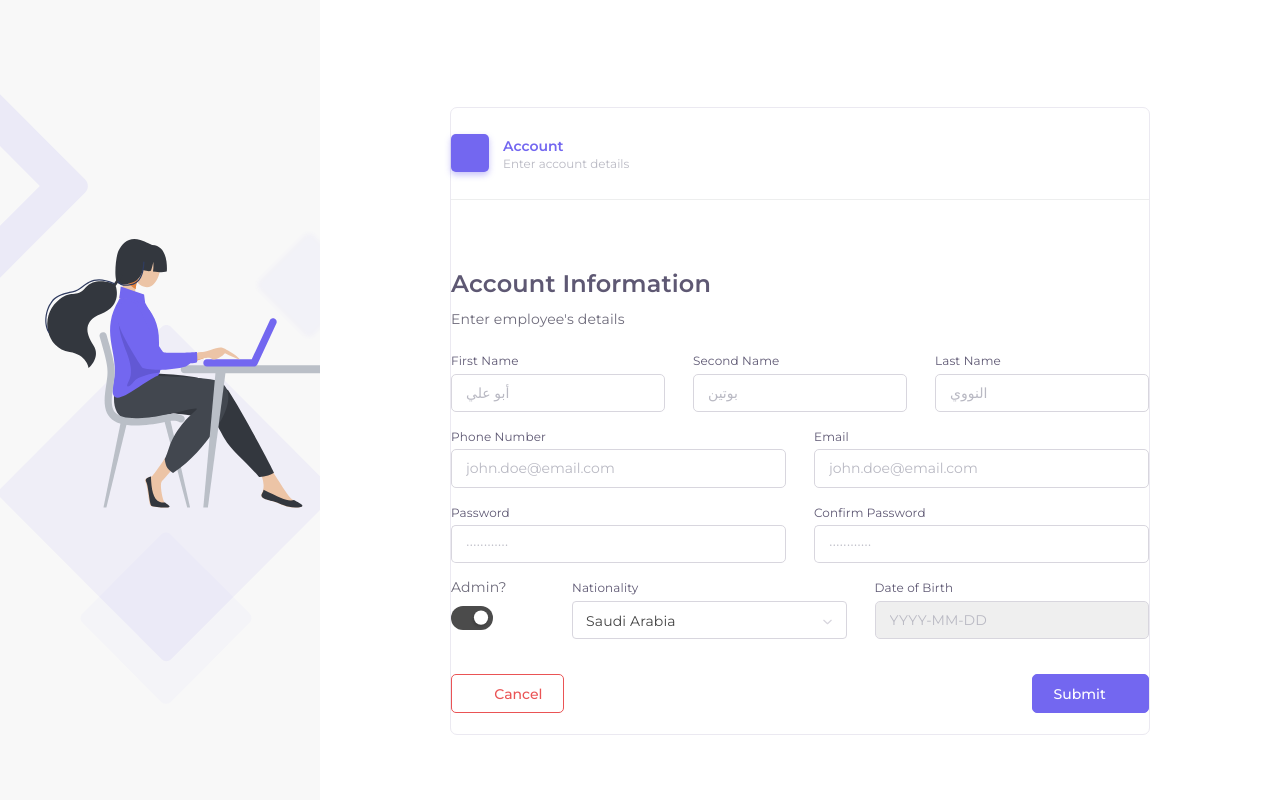
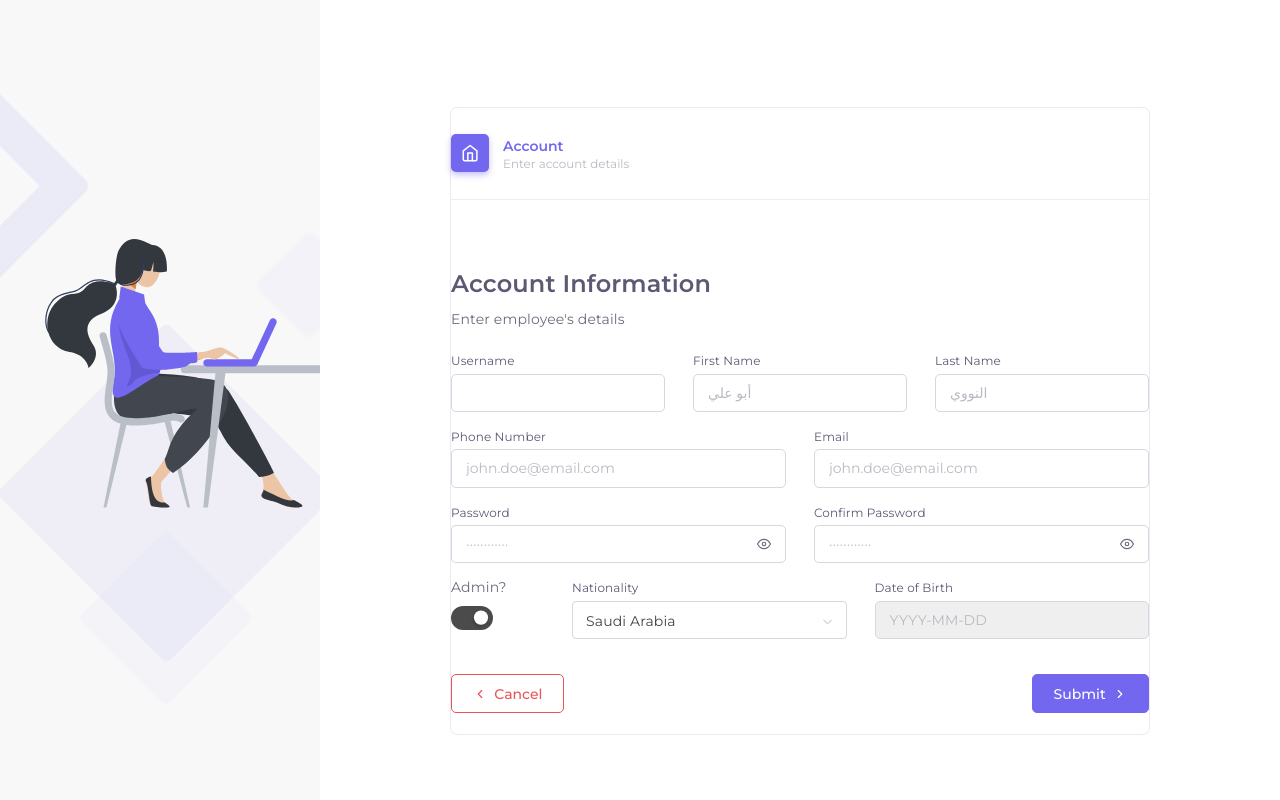
Before and after one commit to Mohammad771/HRM, a Django app: page /register/ in a window 1280 px wide. Run offline with Django 4.2, Linux system fonts and the light colour scheme; some libraries are stand-ins or nearby versions.

Commit message:
added user registration

```diff
--- a/templates/users/login.html
+++ b/templates/users/login.html
@@ -99,7 +99,7 @@
 
                                 <p class="text-center mt-2">
                                     <span>New on our platform?</span>
-                                    <a href="auth-register-basic.html">
+                                    <a href="{% url 'users:users/register' %}">
                                         <span>Create an account</span>
                                     </a>
                                 </p>
--- a/templates/users/register.html
+++ b/templates/users/register.html
@@ -84,79 +84,87 @@
                                                 </span>
                                             </button>
                                         </div>
-
-
                                     </div>
+                                        {{register_form.errors}}
                                     <div class="bs-stepper-content px-0 mt-4">
                                         <div id="account-details" class="content" role="tabpanel" aria-labelledby="account-details-trigger">
                                             <div class="content-header mb-2">
                                                 <h2 class="fw-bolder mb-75">Account Information</h2>
                                                 <span>Enter employee's details</span>
                                             </div>
-                                            <form>
+                                            <form action="{% url 'users:users/register' %}" method="POST">
+                                                {%csrf_token%}
                                                 <div class="row">
                                                     <div class="col-md-4 mb-1">
-                                                        <label class="form-label" for="username">First Name</label>
-                                                        <input type="text" name="first_name" id="first_name" class="form-control" placeholder="أبو علي" />
+                                                        <label class="form-label" for="username">Username</label>
+                                                        <input type="text" name="username" id="username" class="form-control" placeholder="" aria-label="john.doe" />
+                                                        <!-- {{register_form.username}} -->
                                                     </div>
+
                                                     <div class="col-md-4 mb-1">
-                                                        <label class="form-label" for="email">Second Name</label>
-                                                        <input type="email" name="second_name" id="second_name" class="form-control" placeholder="بوتين" aria-label="john.doe" />
+                                                        <label class="form-label" for="user_first_name">First Name</label>
+                                                        <input type="text" name="user_first_name" id="user_first_name" class="form-control" placeholder="أبو علي" />
+                                                        <!-- {{register_form.user_first_name}} -->
                                                     </div>
+
                                                     <div class="col-md-4 mb-1">
-                                                        <label class="form-label" for="email">Last Name</label>
-                                                        <input type="email" name="last_name" id="last_name" class="form-control" placeholder="النووي" aria-label="john.doe" />
+                                                        <label class="form-label" for="user_last_name">Last Name</label>
+                                                        <input type="text" name="user_last_name" id="user_last_name" class="form-control" placeholder="النووي" aria-label="john.doe" />
+                                                        <!-- {{register_form.user_last_name}} -->
+
                                                     </div>
                                                 </div>
                                                 <div class="row">
                                                     <div class="col-md-6 mb-1">
-                                                        <label class="form-label" for="email">Phone Number</label>
-                                                        <input type="phone" name="phone" id="phone" class="form-control" placeholder="john.doe@email.com" aria-label="john.doe" />
+                                                        <label class="form-label" for="user_mobile">Phone Number</label>
+                                                        <input type="phone" name="user_mobile" id="user_mobile" class="form-control" placeholder="john.doe@email.com" aria-label="john.doe" />
+                                                        <!-- {{register_form.user_mobile}} -->
                                                     </div>
                                                     <div class="col-md-6 mb-1">
                                                         <label class="form-label" for="email">Email</label>
                                                         <input type="email" name="email" id="email" class="form-control" placeholder="john.doe@email.com" aria-label="john.doe" />
+                                                        <!-- {{register_form.email}} -->
                                                     </div>
 
                                                     <div class="col-md-6 mb-1">
-                                                        <label class="form-label" for="password">Password</label>
+                                                        <label class="form-label" for="password1">Password</label>
                                                         <div class="input-group input-group-merge form-password-toggle">
-                                                            <input type="password" name="password" id="password" class="form-control" placeholder="&#xb7;&#xb7;&#xb7;&#xb7;&#xb7;&#xb7;&#xb7;&#xb7;&#xb7;&#xb7;&#xb7;&#xb7;" />
+                                                            <input type="password" name="password1" id="password" class="form-control" placeholder="&#xb7;&#xb7;&#xb7;&#xb7;&#xb7;&#xb7;&#xb7;&#xb7;&#xb7;&#xb7;&#xb7;&#xb7;" />
                                                             <span class="input-group-text cursor-pointer"><i data-feather="eye"></i></span>
                                                         </div>
                                                     </div>
                                                     <div class="col-md-6 mb-1">
                                                         <label class="form-label" for="confirm-password">Confirm Password</label>
                                                         <div class="input-group input-group-merge form-password-toggle">
-                                                            <input type="password" name="confirm-password" id="confirm-password" class="form-control" placeholder="&#xb7;&#xb7;&#xb7;&#xb7;&#xb7;&#xb7;&#xb7;&#xb7;&#xb7;&#xb7;&#xb7;&#xb7;" />
+                                                            <input type="password" name="password2" id="confirm-password" class="form-control" placeholder="&#xb7;&#xb7;&#xb7;&#xb7;&#xb7;&#xb7;&#xb7;&#xb7;&#xb7;&#xb7;&#xb7;&#xb7;" />
                                                             <span class="input-group-text cursor-pointer"><i data-feather="eye"></i></span>
                                                         </div>
                                                     </div>
                                                     <div class="col-md-2 mb-1">
                                                         <label class="form-check-label mb-50" for="customSwitch15">Admin?</label>
                                                         <div class="form-check form-switch form-check-dark">
-                                                            <input type="checkbox" class="form-check-input" id="customSwitch15" checked="">
-
+                                                            <input type="checkbox" name="is_admin" class="form-check-input" id="customSwitch15" checked="">
+                                                            <!-- {{register_form.is_admin}} -->
                                                         </div>
                                                     </div>
                                                     <div class="col-md-5 mb-1" data-select2-id="46">
                                                         <label class="form-label" for="select2-basic">Nationality</label>
                                                         <div class="position-relative" data-select2-id="45">
-                                                            <select class="select2 form-select select2-hidden-accessible" id="select2-basic" data-select2-id="select2-basic" tabindex="-1" aria-hidden="true">
-                                                                <option value="AK" data-select2-id="2">Saudi Arabia</option>
-                                                                <option value="HI" data-select2-id="57">UAE</option>
-                                                                <option value="CA" data-select2-id="58">Iraq</option>
+                                                            <select name="user_nationality_ID" class="select2 form-select select2-hidden-accessible" id="select2-basic" data-select2-id="select2-basic" tabindex="-1" aria-hidden="true">
+                                                                <!-- {{register_form.user_nationality_ID}} -->
+                                                                <option value="1" data-select2-id="2">Saudi Arabia</option>
+                                                                <option value="2" data-select2-id="57">UAE</option>
+                                                                <option value="3" data-select2-id="58">Iraq</option> -->
                                                             </select>
                                                         </div>
                                                     </div>
                                                     <div class="col-md-5 mb-1">
-                                                        <label class="form-label" for="Dob">Date of Birth</label>
-                                                        <input type="text" id="Dob" class="form-control flatpickr-basic flatpickr-input" placeholder="YYYY-MM-DD" readonly="readonly">
+                                                        <label class="form-label" for="user_DOB">Date of Birth</label>
+                                                        <input type="text" id="Dob" name="user_DOB" class="form-control flatpickr-basic flatpickr-input" placeholder="YYYY-MM-DD" readonly="readonly">
+                                                        <!-- {{register_form.user_DOB}} -->
                                                     </div>
 
                                                 </div>
-                                            </form>
-
                                                 <div class="d-flex justify-content-between mt-2">
                                                     <button class="btn btn-outline-danger btn-prev">
                                                         <i data-feather="chevron-left" class="align-middle me-sm-25 me-0"></i>
@@ -166,6 +174,9 @@
                                                         <span class="align-middle d-sm-inline-block d-none">Submit</span>
                                                         <i data-feather="chevron-right" class="align-middle ms-sm-25 ms-0"></i>
                                                     </button>
+                                            </form>
+
+
                                             </div>
                                         </div>
                                     </div>
@@ -231,6 +242,7 @@
                 });
             }
         })
+    }
     </script>
 </body>
 <!-- END: Body-->
--- /dev/null
+++ b/users/forms.py
@@ -0,0 +1,10 @@
+from django import forms
+from django.contrib.auth.forms import UserCreationForm
+from .models import users
+
+class register_form(UserCreationForm):
+
+    class  Meta():
+        model = users
+        fields = ('email', 'username',  'is_admin', 'user_last_name', 'user_first_name',
+         "user_mobile",'user_nationality_ID', "user_DOB" )
--- a/users/views.py
+++ b/users/views.py
@@ -1,9 +1,15 @@
+import imp
 from django.shortcuts import redirect, render
-from .froms import login_form
+from django.contrib import messages
 from django.contrib.auth import authenticate, login, logout
 from django.http import HttpResponseRedirect, HttpResponse
-# from django.core.urlresolvers import reverse
+from django.contrib.auth.forms import UserCreationForm
 from django.contrib.auth.decorators import login_required
+from .forms import register_form
+# from django.contrib.auth.models import User
+# from django.contrib.auth import get_user_model
+
+# User = get_user_model()
 
 def user_login(request):
 
@@ -39,29 +45,50 @@ def user_logout(request):
 
 def register(request):
 
-    # authenticated = False
+    context = {}
+
+    if request.method == "POST":
+        form = register_form(request.POST)
+        # username = request.POST.
+        # request.POST.update({'username': ['something']})
+        print(request.POST)
+        if form.is_valid():
+            form.save()
+            email = form.cleaned_data.get('email')
+            password1 = form.cleaned_data.get('password1')
+            user = authenticate(email=email, password=password1)
+            login(request, user)
+            return redirect('/dashboard')
+
+        else:
+            print(form.errors)
+            context['errors'] =  form.errors
+            context['register_form'] = form
+            # return redirect('/register')
+            return render(request, 'users/register.html', context)
+
+
+    else: #GET request
+
+        form = register_form()
+        context['register_form'] =  form
+
+        return render(request, 'users/register.html', context)
 
     # if request.method == "POST":
-    #     login_info = login_form(data=request.POST)
-    #     if login_info.is_valid():
-    #         user = login_info.save()
-    #         user.set_password(user.password)
-    #         user.save()
+    #     form = UserCreationForm(request.POST)
+    #     if form.is_valid():
+    #         form.save()
+    #         email = form.cleaned_data['email']
+    #         password = form.cleaned_data['password1']
+    #         user = authenticate(email=email, password=password)
+    #         login(request, user)
+    #         messages.success(request, ("Registration Successful"))
+    #         return redirect('/dashboard')
+    # else:
+    #     form = UserCreationForm()
 
-    #         authenticated = True
-
-    #     else:
-    #         print(login_form.errors)
-    # else:
-
-    #     loginForm = login_form()
-
-
-    return render(request, 'users/register.html',)
-    #  {
-    #     'login_form':loginForm,
-    #     'authenticated':authenticated
-    # })
+    #     return render(request, 'users/register.html', {"form":form})
 
 
 def dashboard(request):
```
Also changed, not shown: users/froms.py (deleted, +0 -8 lines), users/models.py (+5 -5 lines), db.sqlite3, users/migrations/0002_auto_20220307_0758.py, users/migrations/0003_remove_users_user_password_hash.py (added), users/migrations/0004_auto_20220307_0839.py, users/migrations/0005_remove_users_user_middle_name.py (added). Lines whose indentation alone changed are shown as unchanged.
